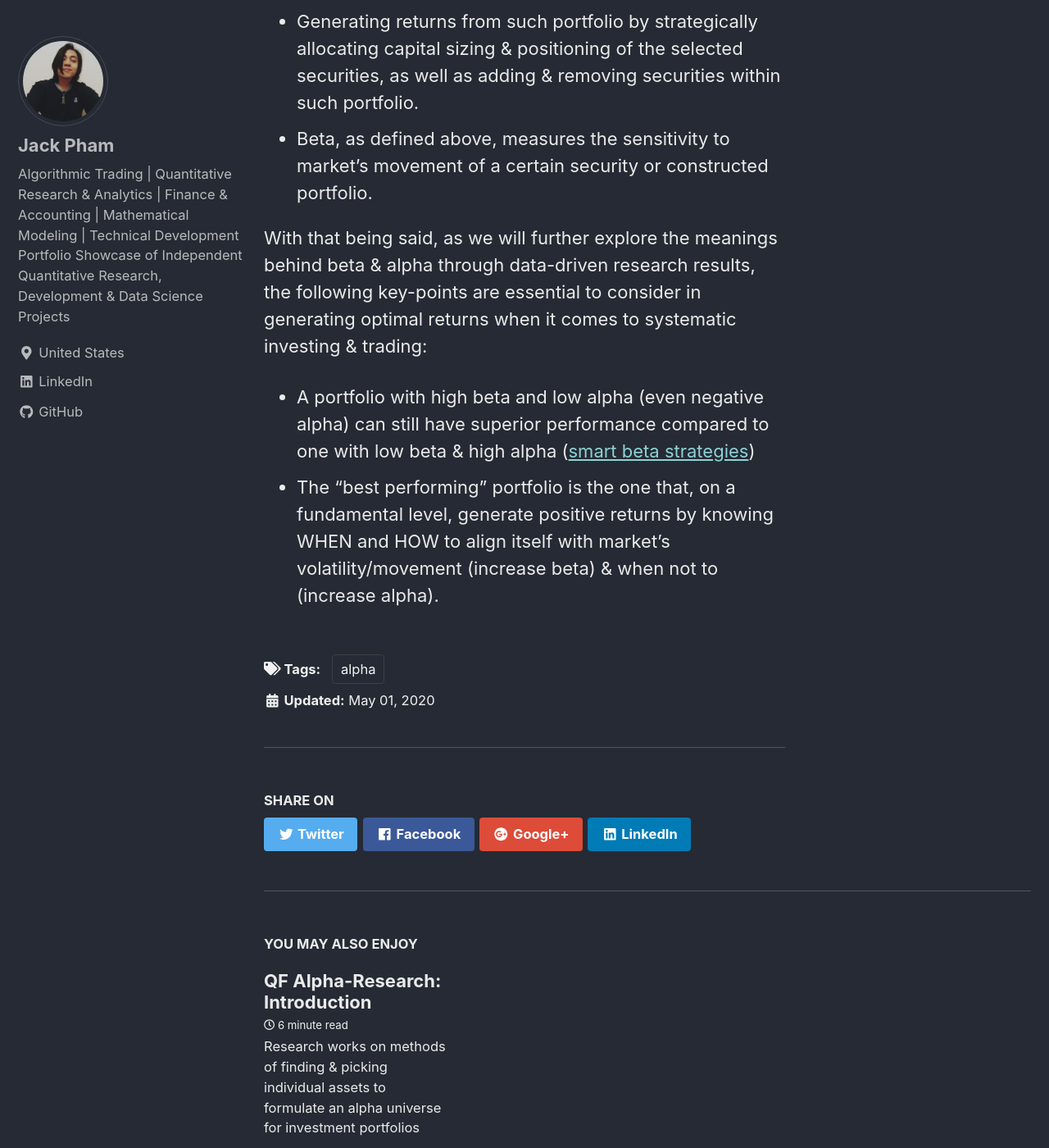
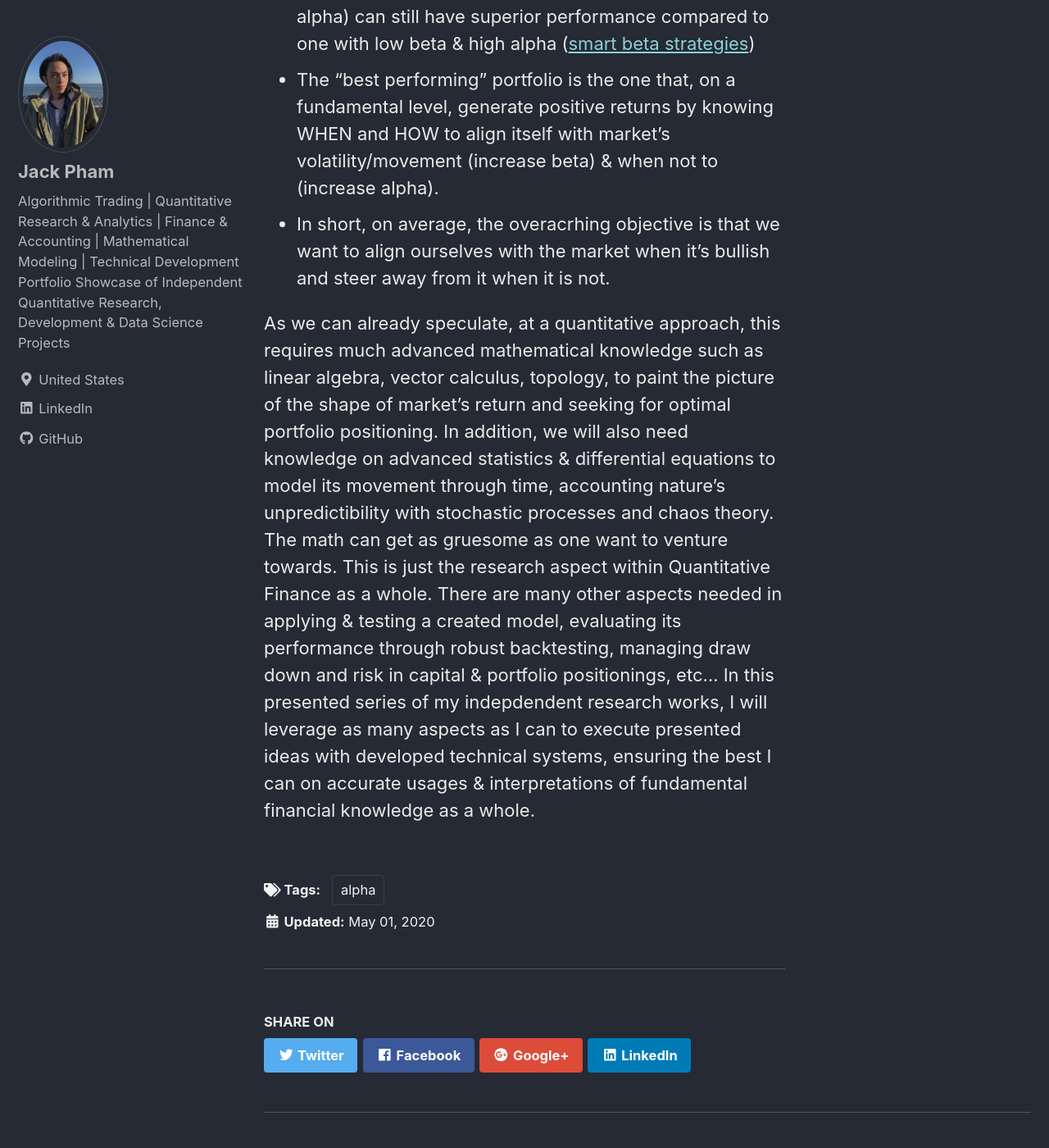
Before and after one commit to jp-quant/jp-quant.github.io, a Jekyll site: the page built from _posts/2020-05-01-alpha_universe.md, in a window 1280 px wide and 1400 px high, scrolled down 6420 px. Shown: the whole window at 82% size. Built offline with Jekyll 4.4.1, drawn with Linux system fonts in a browser that asks for light colours; nearby versions of some CDN libraries; formulas are drawn with MathJax 3.

Commit message:
first post

```diff
--- a/_config.yml
+++ b/_config.yml
@@ -85,7 +85,7 @@ analytics:
 # Site Author
 author:
   name             : "Jack Pham"
-  avatar           : "/images/profile.jpg" # path of avatar image, e.g. "/assets/images/bio-photo.jpg"
+  avatar           : "/images/profile_1.jpeg" # path of avatar image, e.g. "/assets/images/bio-photo.jpg"
   bio              : "Algorithmic Trading | Quantitative Research & Analytics | Finance & Accounting | Mathematical Modeling | Technical Development \n Portfolio Showcase of Independent Quantitative Research, Development & Data Science Projects"
   location         : "United States"
   email            :
--- a/_posts/2020-05-01-alpha_universe.md
+++ b/_posts/2020-05-01-alpha_universe.md
@@ -1,9 +1,9 @@
 ---
 title: "QF Alpha-Research: Introduction"
 date: 2020-05-01
-tags: [alpha,]
+tags: [alpha]
 header:
-  image: "/images/alpha_universe/alpha_banner.png"
+  image: "/images/alpha_universe/alpha_banner.jpg"
 excerpt: "Research works on methods of finding & picking individual assets to formulate an alpha universe for investment portfolios"
 mathjax: "true"
 ---
@@ -72,3 +72,6 @@ It is important to recognize that although for the majority of cases, or all of
 With that being said, as we will further explore the meanings behind beta & alpha through data-driven research results, the following key-points are essential to consider in generating optimal returns when it comes to systematic investing & trading:
 - A portfolio with high beta and low alpha (even negative alpha) can still have superior performance compared to one with low beta & high alpha ([smart beta strategies](https://www.quantilia.com/smart-beta-strategies/ "smart beta strategies"))
 - The "best performing" portfolio is the one that, on a fundamental level, generate positive returns by knowing WHEN and HOW to align itself with market's volatility/movement (increase beta) & when not to (increase alpha).
+- In short, on average, the overacrhing objective is that we want to align ourselves with the market when it's bullish and steer away from it when it is not.
+
+As we can already speculate, at a quantitative approach, this requires much advanced mathematical knowledge such as linear algebra, vector calculus, topology, to paint the picture of the shape of market's return and seeking for optimal portfolio positioning. In addition, we will also need knowledge on advanced statistics & differential equations to model its movement through time, accounting nature's unpredictibility with stochastic processes and chaos theory. The math can get as gruesome as one want to venture towards. This is just the research aspect within Quantitative Finance as a whole. There are many other aspects needed in applying & testing a created model, evaluating its performance through robust backtesting, managing draw down and risk in capital & portfolio positionings, etc... In this presented series of my indepdendent research works, I will leverage as many aspects as I can to execute presented ideas with developed technical systems, ensuring the best I can on accurate usages & interpretations of fundamental financial knowledge as a whole.
```
Also changed, not shown: images/profile_1.jpeg (added).
